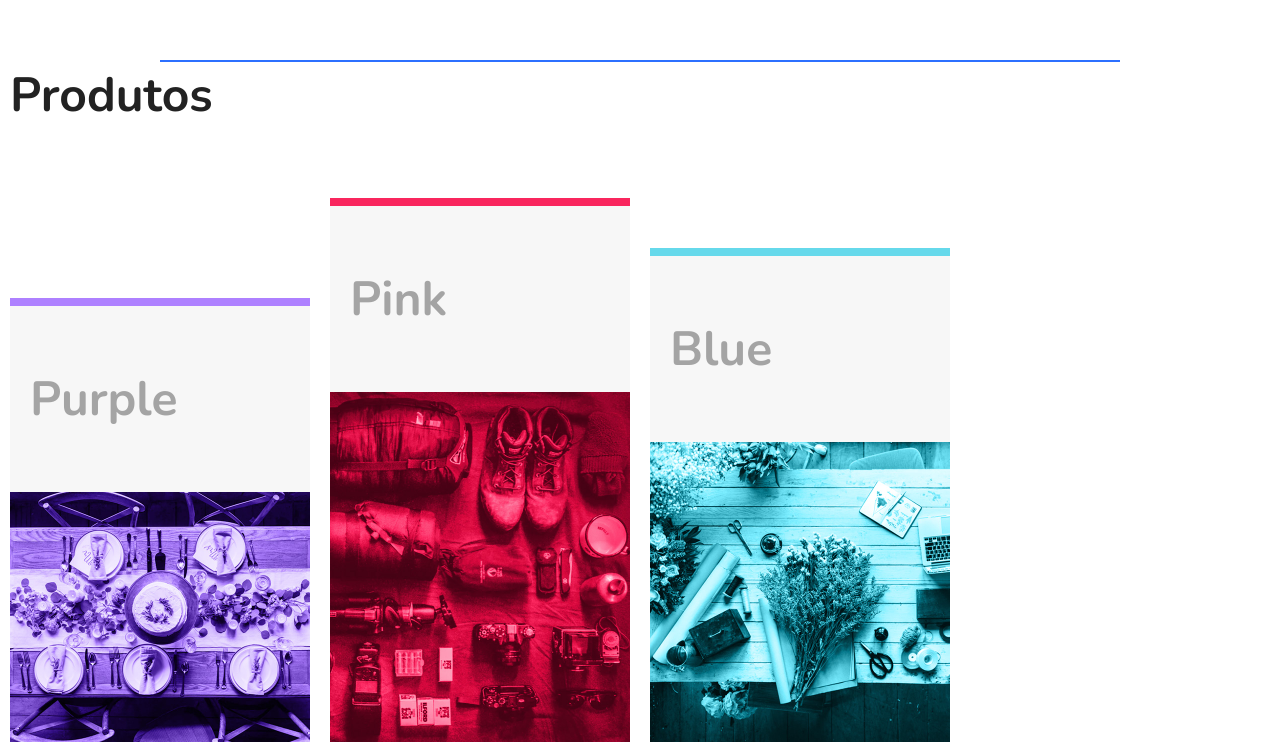
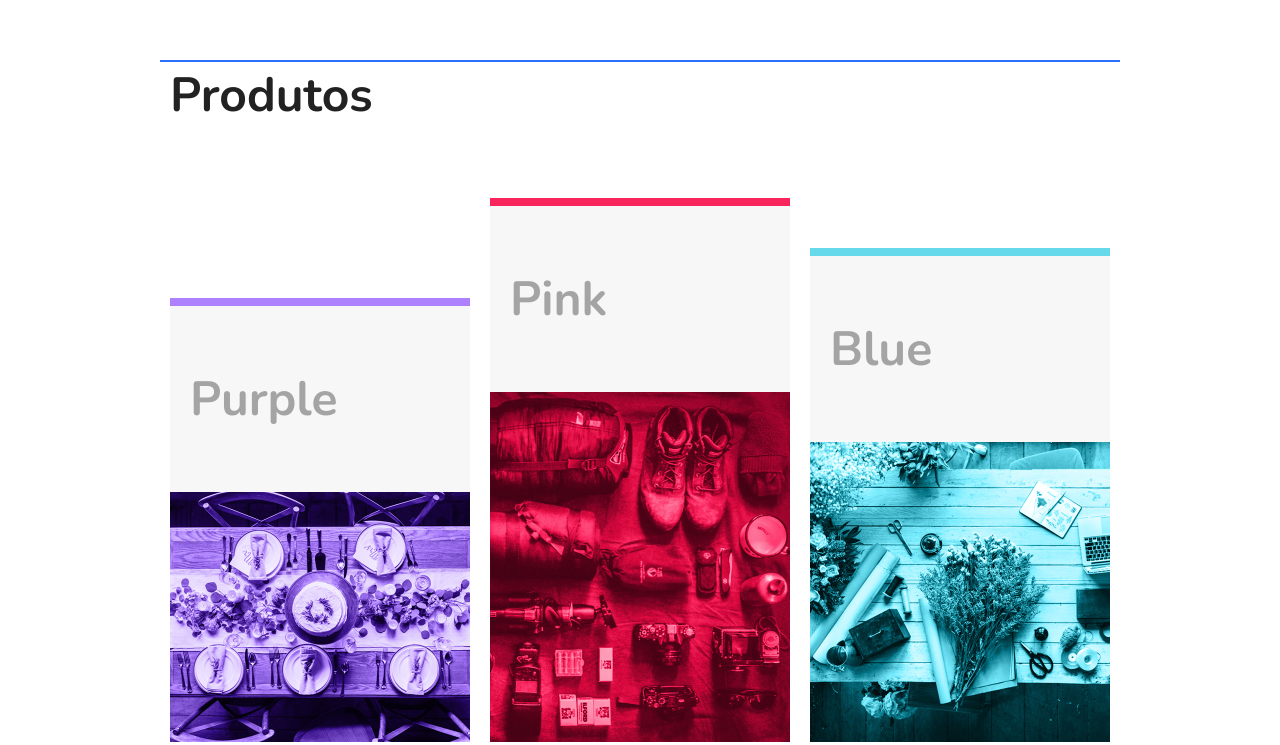
Before and after one commit to ViniciusItakura/FlexBlog, a plain HTML site: page index.html in a window 1280 px wide. Shown: the part 949-1694 px from the top of the page. Drawn offline with nearby package versions, Linux system fonts and the light colour scheme.

Commit message:
Corrigido erro de alinhamento na seção produtos

```diff
--- a/css/style.css
+++ b/css/style.css
@@ -147,7 +147,7 @@ img {
 
 .produtos {
     max-width: 960px;
-    margin: 60 auto;
+    margin: 0 auto;
 }
 
 .produtos h1 {
```
